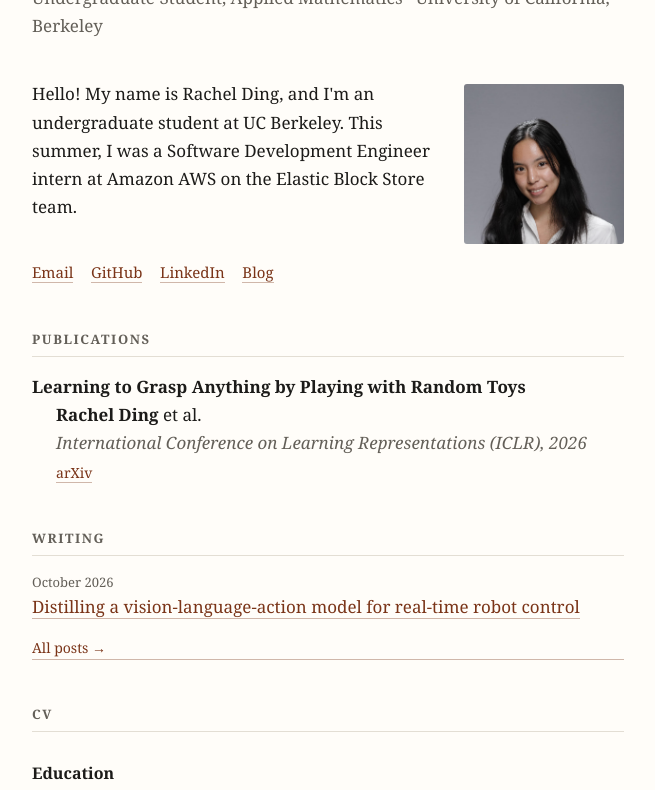
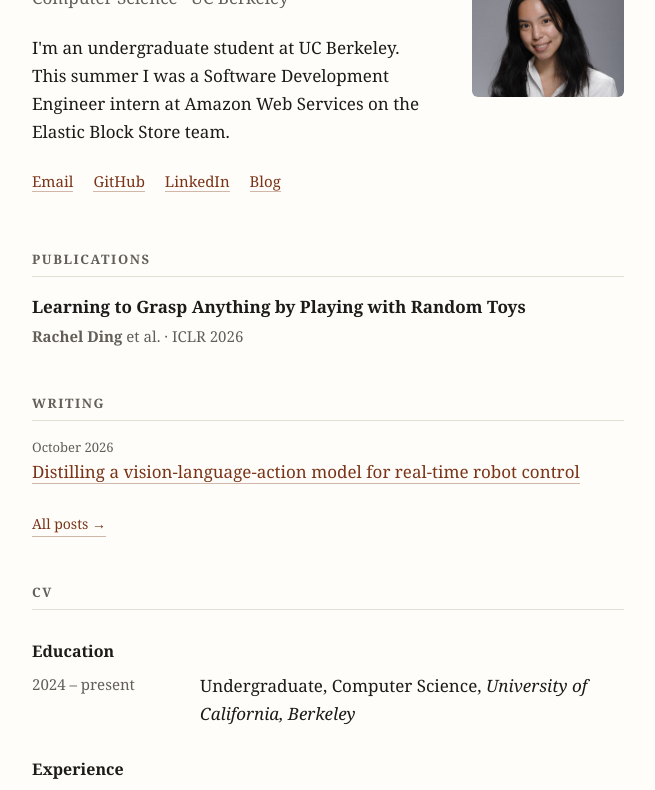
Before and after one commit to rding870/rding870.github.io, a plain HTML site: page index.html in a window 1280 px wide. Shown: the part 133-923 px from the top of the page, without its empty margins (312-967 px from the left). Drawn offline with Linux system fonts and the light colour scheme.

Commit message:
Clean up the front page layout
Replace the floated portrait with a two-column intro grid, shorten the
tagline, simplify the publication entry and footer, and fix the stray
rule under the "All posts" link.

Co-Authored-By: Claude Fable 5.1 <noreply@anthropic.com>

```diff
--- a/index.html
+++ b/index.html
@@ -20,20 +20,15 @@
 <body>
 <main>
 
-  <header>
+  <section class="intro">
+    <div class="intro-text">
       <h1>Rachel Ding</h1>
-    <p class="tagline">
-      Undergraduate Student, Applied Mathematics &middot; University of California, Berkeley
-    </p>
-  </header>
+      <p class="tagline">Computer Science &middot; UC Berkeley</p>
 
-  <section id="about">
-    <img class="portrait" src="rachel.jpg" alt="Portrait of Rachel Ding">
-
-    <p>
-      Hello! My name is Rachel Ding, and I'm an undergraduate student at UC Berkeley.
-      This summer, I was a Software Development Engineer intern at Amazon AWS on the
-      Elastic Block Store team.
+      <p class="bio">
+        I'm an undergraduate student at UC Berkeley. This summer I was a Software
+        Development Engineer intern at Amazon Web Services on the Elastic Block
+        Store team.
       </p>
 
       <ul class="links">
@@ -42,27 +37,20 @@
         <li><a href="https://www.linkedin.com/in/rachel-d-995b91208/">LinkedIn</a></li>
         <li><a href="blog/">Blog</a></li>
       </ul>
+    </div>
+
+    <img class="portrait" src="rachel.jpg" alt="Portrait of Rachel Ding">
   </section>
-
 
   <section id="publications">
     <h2>Publications</h2>
 
-    <ol class="pubs">
+    <ul class="pubs">
       <li>
-        <span class="pub-title">Learning to Grasp Anything by Playing with Random Toys</span><br>
-
-        <span class="authors"><strong>Rachel Ding</strong> et al.</span><br>
-
-        <span class="venue">
-          International Conference on Learning Representations (ICLR), 2026
-        </span>
-
-        <span class="pub-links">
-          <a href="https://arxiv.org/abs/2510.12866">arXiv</a>
-        </span>
+        <a class="pub-title" href="https://arxiv.org/abs/2510.12866">Learning to Grasp Anything by Playing with Random Toys</a>
+        <span class="pub-meta"><strong>Rachel Ding</strong> et al. &middot; ICLR 2026</span>
       </li>
-    </ol>
+    </ul>
   </section>
 
   <section id="writing">
@@ -110,8 +98,7 @@
 
   <footer>
     <p>
-      Last updated November 2026 &middot;
-      <a href="blog/">Blog</a>
+      Last updated November 2026
     </p>
   </footer>
 
--- a/style.css
+++ b/style.css
@@ -100,26 +100,38 @@ h3 {
   margin-bottom: 1.25rem;
 }
 
-/* ---- About -------------------------------------------------------- */
+/* ---- Intro ---------------------------------------------------------- */
+
+.intro {
+  display: grid;
+  grid-template-columns: 1fr auto;
+  gap: 2.5rem;
+  align-items: start;
+  margin-bottom: 3.5rem;
+}
+
+.intro h1 { margin-bottom: 0.2rem; }
+
+.intro .tagline { margin-bottom: 1.4rem; }
+
+.bio { margin: 0; max-width: 32rem; text-wrap: pretty; }
 
 .portrait {
-  float: right;
-  width: 10rem;
+  width: 9.5rem;
   aspect-ratio: 1;
   object-fit: cover;
   object-position: 60% center;   /* source is landscape; subject sits right of centre */
-  margin: 0.25rem 0 1rem 1.75rem;
-  border-radius: 3px;
+  margin-top: 0.4rem;
+  border-radius: 6px;
   filter: grayscale(15%);
 }
 
 .links {
-  clear: both;
   list-style: none;
   display: flex;
   flex-wrap: wrap;
-  gap: 0.4rem 1.1rem;
-  margin: 1.5rem 0 0;
+  gap: 0.4rem 1.25rem;
+  margin: 1.4rem 0 0;
   padding: 0;
   font-size: 0.9375rem;
 }
@@ -132,25 +144,22 @@ h3 {
   padding: 0;
 }
 
-.pubs > li {
-  margin-bottom: 1.6rem;
-  padding-left: 1.5rem;
-  text-indent: -1.5rem;      /* hanging indent, as in a reference list */
+.pubs > li { margin-bottom: 1.25rem; }
+
+.pub-title {
+  font-weight: 600;
+  color: var(--text);
+  border-bottom: none;
 }
 
-.pub-title { font-weight: 600; }
+.pub-title:hover { color: var(--link); }
 
-.authors  { color: var(--text); }
-.venue    { color: var(--muted); font-style: italic; }
-
-.pub-links {
+.pub-meta {
   display: block;
-  margin-top: 0.2rem;
-  text-indent: 0;
-  font-size: 0.875rem;
+  margin-top: 0.15rem;
+  color: var(--muted);
+  font-size: 0.9375rem;
 }
-
-.pub-links a { margin-right: 0.85rem; }
 
 /* ---- Timeline (education / experience) ---------------------------- */
 
@@ -598,8 +607,8 @@ var { font-style: italic; }
 }
 
 .more {
-  display: block;
-  margin-top: 0.5rem;
+  display: inline-block;
+  margin-top: 0.75rem;
   font-size: 0.875rem;
 }
 
@@ -609,11 +618,15 @@ var { font-style: italic; }
   main { padding-top: 3rem; }
   h1 { font-size: 1.875rem; }
 
+  .intro {
+    grid-template-columns: 1fr;
+    gap: 1.25rem;
+  }
+
   .portrait {
-    float: none;
-    display: block;
-    margin: 0 0 1.25rem;
-    width: 8rem;
+    order: -1;
+    width: 7rem;
+    margin-top: 0;
   }
 
   .timeline {
```
Lines whose indentation alone changed are shown as unchanged.
